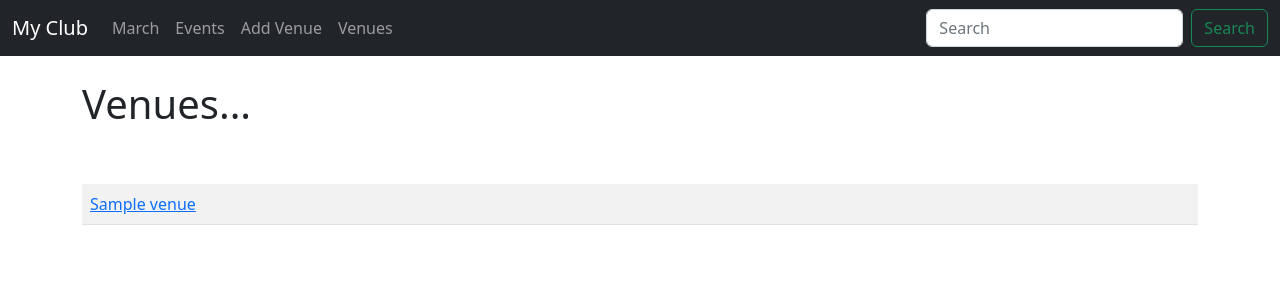
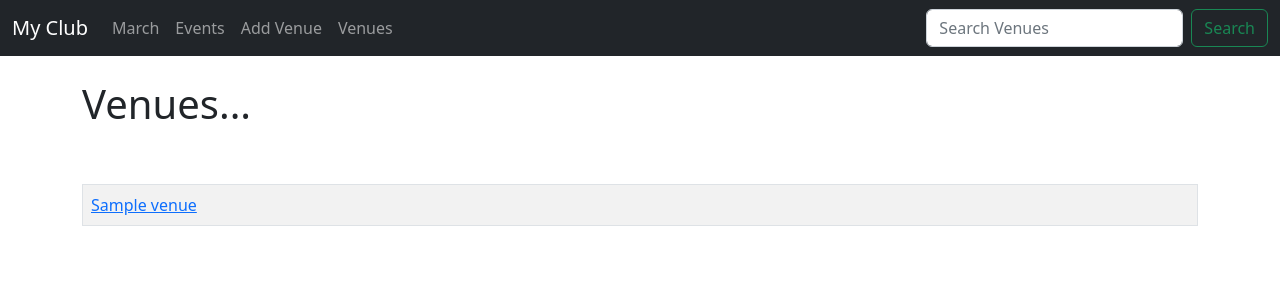
Before and after one commit to MUHAMMAD-NIYAS-P/Codemywednesdays, a Django app: page /list_venues in a window 1280 px wide. Shown: the top 300 px of the page. Run offline with Django 4.2, Linux system fonts and the light colour scheme; tables that the repository leaves empty hold one stand-in row (values such as "Sample post").

Commit message:
This is eighth commit v9(create a search bar and search out model venue in database i can search out by multiple fields usingQ)

```diff
--- a/events/templates/events/navbar.html
+++ b/events/templates/events/navbar.html
@@ -19,8 +19,9 @@
           <a class="nav-link" href="{% url 'list-venues' %}">Venues</a>
         </li>
       </ul>
-      <form class="d-flex" role="search">
-        <input class="form-control me-2" type="search" placeholder="Search" aria-label="Search">
+      <form class="d-flex" role="search" method="POST" action="{% url 'search-venues' %}">
+        {% csrf_token %}
+        <input class="form-control me-2" type="search" placeholder="Search Venues" aria-label="Search" name="searched">
         <button class="btn btn-outline-success" type="submit">Search</button>
       </form>
     </div>
--- a/events/templates/events/venue.html
+++ b/events/templates/events/venue.html
@@ -4,10 +4,10 @@
 
     <h1>Venues...</h1>
     <br><br>
-    <table class="table table-striped table-hover">
+    <table class="table table-striped table-hover table-bordered">
         {% for venue in venue_list %}
         <tr>
-            <td><a href="{% url 'show-venue' venue.id %}">{{ venue }}</a> <br></td>
+            <td><a href="{% url 'show-venue' venue.id %}">{{ venue }}</a><br></td>
         </tr>
         {% endfor %}
     </table>
--- a/events/urls.py
+++ b/events/urls.py
@@ -8,4 +8,5 @@ urlpatterns = [
     path('add_venue', views.add_venue, name="add-venue"),
     path('list_venues', views.list_venues, name="list-venues"),
     path('show_venue/<venue_id>/', views.show_venue, name="show-venue"),
+    path('search_venues', views.search_venues, name="search-venues"),
 ]
--- a/events/views.py
+++ b/events/views.py
@@ -5,8 +5,21 @@ from datetime import datetime
 from django.http import HttpResponseRedirect
 from .models import Event, Venue
 from .forms import VenueForm
+from django.db.models import Q
 
 # Create your views here.
+
+def search_venues(request):
+
+    if request.method == "POST":
+        searched = request.POST['searched']
+        venues = Venue.objects.filter(Q(name__contains=searched)|
+                                      Q(address__contains=searched)|
+                                      Q(zip_code__contains=searched))
+        return render(request, 'events/search_venues.html', { 'searched': searched, 'venues':venues })
+
+    else:
+        return render(request, 'events/search_venues.html', {})
 
 def show_venue(request, venue_id):
     venue = Venue.objects.get(pk=venue_id)
```
Also changed, not shown: events/templates/events/search_venues.html (added, +25 -0 lines).
